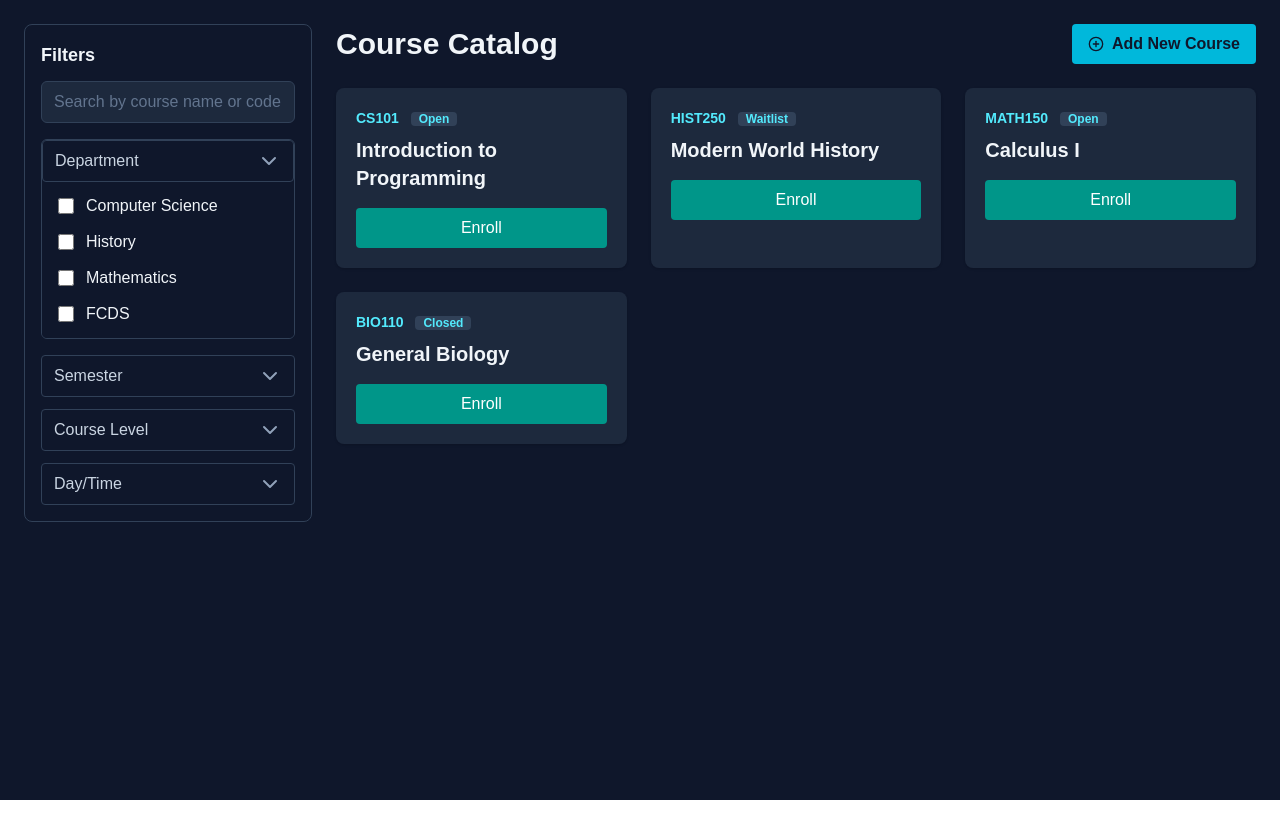
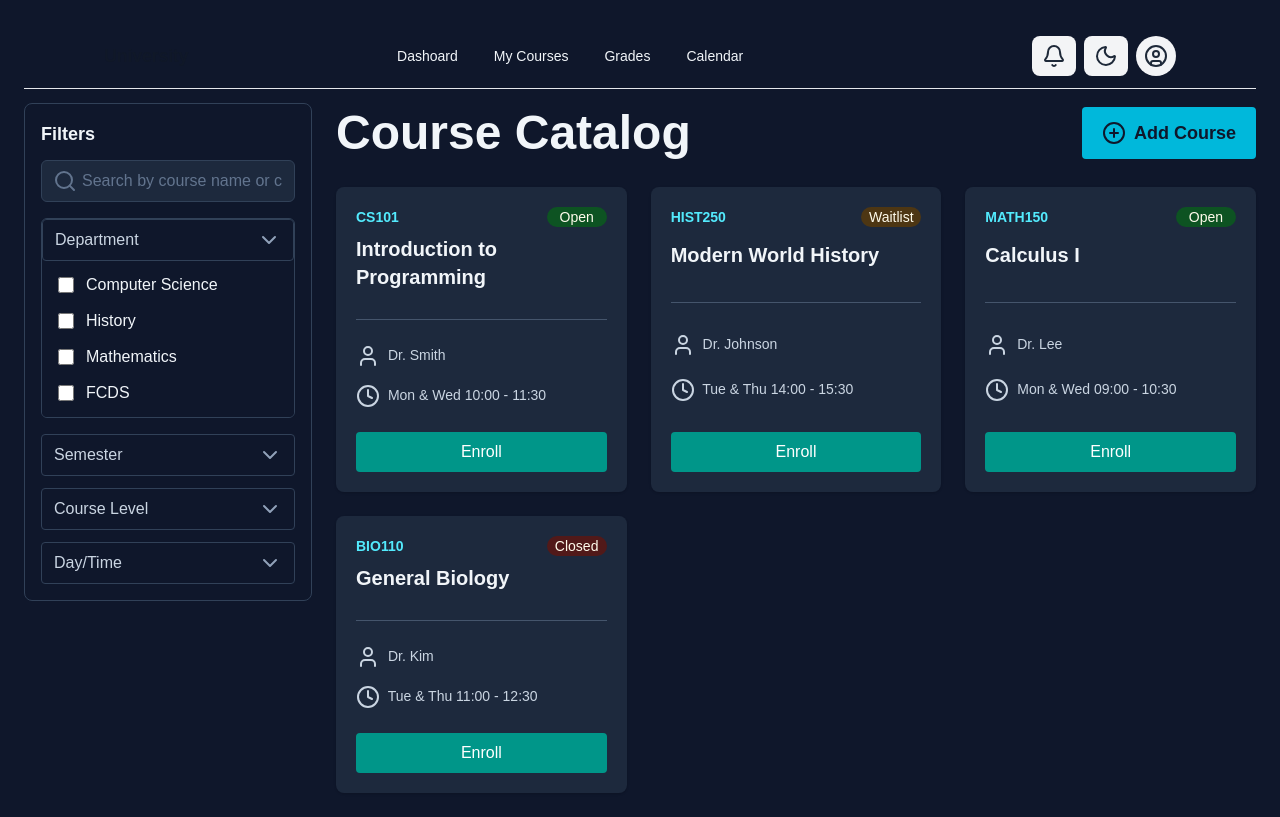
Before and after one commit to Assem-Elmasri/University-website, a Next.js app: page /courses in a window 1280 px wide. Built offline with nearby package versions, Linux system fonts and the light colour scheme.

Commit message:
feat(courses): enhance course management with detailed CourseCard and AddCourseButton, improve Filters with search icon, and add RegHeader for navigation

```diff
--- a/app/courses/AddCourseButton.tsx
+++ b/app/courses/AddCourseButton.tsx
@@ -4,9 +4,11 @@ import { PlusCircle } from "lucide-react";
 
 export default function AddCourseButton() {
   const [open, setOpen] = useState(false);
-  const [form, setForm] = useState({ code: "", });
+  const [form, setForm] = useState({ code: "" });
 
-  const handleChange = (e: React.ChangeEvent<HTMLInputElement | HTMLSelectElement>) => {
+  const handleChange = (
+    e: React.ChangeEvent<HTMLInputElement | HTMLSelectElement>
+  ) => {
     const { name, value } = e.target;
     setForm((p) => ({ ...p, [name]: value }));
   };
@@ -17,22 +19,26 @@ export default function AddCourseButton() {
     // 7ot el logic hena 3ashan t3ml add course //23taked momken nkhaleha enroll course bdal add corse
     console.log("Add course:", form);
     setOpen(false);
-    setForm({ code: ""});
+    setForm({ code: "" });
   };
 
   return (
     <>
       <button
         onClick={() => setOpen(true)}
-        className="bg-cyan-500 text-slate-900 px-4 py-2 rounded font-semibold hover:bg-cyan-600 flex items-center cursor-pointer"
+        className="bg-cyan-500 text-slate-900 rounded font-semibold hover:bg-cyan-600 flex items-center cursor-pointer
+                   px-3 py-1.5 text-sm md:px-4 md:py-2 md:text-base lg:px-5 lg:py-3 lg:text-lg transition-colors ml-0.5"
       >
-        <PlusCircle className="inline-block mr-2" size={16} />
-        Add New Course
+        <PlusCircle className="inline-block mr-2 w-4 h-4 md:w-5 md:h-5 lg:w-6 lg:h-6" />
+        Add Course
       </button>
 
       {open && (
         <div className="fixed inset-0 z-50 flex items-center justify-center">
-          <div className="absolute inset-0 bg-black/50" onClick={() => setOpen(false)} />
+          <div
+            className="absolute inset-0 bg-black/50"
+            onClick={() => setOpen(false)}
+          />
           <form
             onSubmit={handleSubmit}
             className="relative z-10 w-full max-w-md bg-slate-800 p-6 rounded shadow"
@@ -40,7 +46,7 @@ export default function AddCourseButton() {
             <h3 className="text-lg font-semibold mb-4">New Course</h3>
 
             {
-            //TODO add auto compltion or suggestion for course code
+              //TODO add auto compltion or suggestion for course code
             }
             <label className="block mb-2 text-sm">
               <span className="text-slate-300">Code</span>
@@ -53,12 +59,18 @@ export default function AddCourseButton() {
               />
             </label>
 
-
             <div className="flex justify-end gap-2">
-              <button type="button" onClick={() => setOpen(false)} className="px-3 py-2 rounded bg-slate-700">
+              <button
+                type="button"
+                onClick={() => setOpen(false)}
+                className="px-3 py-2 rounded bg-slate-700"
+              >
                 Cancel
               </button>
-              <button type="submit" className="px-3 py-2 rounded bg-cyan-500 text-slate-900">
+              <button
+                type="submit"
+                className="px-3 py-2 rounded bg-cyan-500 text-slate-900"
+              >
                 Add
               </button>
             </div>
--- a/app/courses/CourseCard.tsx
+++ b/app/courses/CourseCard.tsx
@@ -1,11 +1,19 @@
 "use client";
 
 import React from "react";
+import { User, Clock } from "lucide-react";
 
 export default function CourseCard({
   course,
 }: {
-  course: { id: number; code: string; title: string; status: string };
+  course: {
+    id: number;
+    code: string;
+    title: string;
+    status: string;
+    time: string;
+    doctor: string;
+  };
 }) {
   function handleEnroll(id: number) {
     //TODO add enroll logic
@@ -13,20 +21,37 @@ export default function CourseCard({
   }
 
   return (
-    <article className="bg-slate-800 rounded-lg p-5 shadow">
-      <div className="text-sm text-cyan-300 font-semibold">
-        {course.code}{" "}
-        <span className="ml-2 text-xs bg-slate-700 px-2 rounded">
-          {course.status}
-        </span>
+    <div className="bg-slate-800 rounded-lg p-5 shadow flex flex-col justify-between ">
+      <div className="text-sm text-cyan-300 flex justify-between">
+
+        <span className="font-semibold">{course.code}</span>
+
+        {course.status === "Open" ? (
+          <span className="bg-[#086319bb] text-amber-50 w-15 px-0.5 text-center rounded-full">{course.status}</span>
+        ) : course.status === "Closed" ? (
+          <span className="bg-[#511919] text-amber-50 w-15 px-0.5 text-center rounded-full">{course.status}</span>
+        ) : (
+          <span className="bg-[#5f3b06be] text-amber-50 w-15 px-0.5 text-center rounded-full">{course.status}</span>
+        )}
+
       </div>
-      <h2 className="mt-2 text-xl font-semibold">{course.title}</h2>
+      <h2 className="mt-2 mb-3 text-xl font-semibold">{course.title}</h2>
+      <hr className="mt-4 mb-4 border-slate-600" />
+      <p className="mt-2 mb-2 text-sm text-slate-300">
+        <User className="inline mr-1" /> {course.doctor}
+      </p>
+      <p className="mt-2 mb-2 text-sm text-slate-300">
+        <Clock className="inline mr-1" /> {course.time}
+      </p>
+
+      {
       <button
         onClick={() => handleEnroll(course.id)}
         className="mt-4 w-full bg-teal-600 text-white py-2 rounded hover:bg-teal-700 cursor-pointer"
       >
         Enroll
       </button>
-    </article>
+    }
+    </div>
   );
 }
--- a/app/courses/Filters.tsx
+++ b/app/courses/Filters.tsx
@@ -1,6 +1,6 @@
 "use client";
 import React, { useState } from "react";
-import { ChevronDown, ChevronUp } from "lucide-react";
+import { ChevronDown, ChevronUp, Search } from "lucide-react";
 export default function Filters() {
   const [q, setQ] = useState("");
 
@@ -43,12 +43,16 @@ export default function Filters() {
               //TODO adding filtering functionality like filtering or collapsing the filter boxs
             }
           <div className="mb-4">
-            <input
-              value={q}
-              onChange={(e) => setQ(e.target.value)}
-              placeholder="Search by course name or code"
-              className="w-full rounded-md bg-slate-800 border border-slate-700 px-3 py-2 text-slate-300 placeholder-slate-500"
-            />
+            <div className="relative">
+              <Search className="absolute left-3 top-1/2 -translate-y-1/2 text-slate-500" />
+              <input
+                value={q}
+                onChange={(e) => setQ(e.target.value)}
+                placeholder="Search by course name or code"
+                className="w-full pl-10 rounded-md bg-slate-800 border border-slate-700 px-3 py-2 text-slate-300 placeholder-slate-500"
+              />
+
+            </div>
           </div>
 
           <div className="mb-4">
--- a/app/courses/page.tsx
+++ b/app/courses/page.tsx
@@ -1,23 +1,13 @@
 import CourseCard from "./CourseCard";
 import AddCourseButton from "./AddCourseButton";
 import Filters from "./Filters";
-
+import RegHeader from "../../components/RegHeader";
 export default function CoursesPage() {
   const courses = [
-    {
-      id: 1,
-      code: "CS101",
-      title: "Introduction to Programming",
-      status: "Open",
-    },
-    {
-      id: 2,
-      code: "HIST250",
-      title: "Modern World History",
-      status: "Waitlist",
-    },
-    { id: 3, code: "MATH150", title: "Calculus I", status: "Open" },
-    { id: 4, code: "BIO110", title: "General Biology", status: "Closed" },
+    {id: 1, code: "CS101", title: "Introduction to Programming", status: "Open", time: "Mon & Wed 10:00 - 11:30",doctor: "Dr. Smith"},
+    {id: 2, code: "HIST250", title: "Modern World History", status: "Waitlist", time: "Tue & Thu 14:00 - 15:30", doctor: "Dr. Johnson"},
+    { id: 3, code: "MATH150", title: "Calculus I", status: "Open", time: "Mon & Wed 09:00 - 10:30", doctor: "Dr. Lee" },
+    { id: 4, code: "BIO110", title: "General Biology", status: "Closed", time: "Tue & Thu 11:00 - 12:30", doctor: "Dr. Kim" },
   ];
 
   return (
@@ -25,6 +15,7 @@ export default function CoursesPage() {
       {
         //TODO add Header for courses page
       }
+      <RegHeader />
 
       <div className="max-w-7xl mx-auto">
         <div className="flex flex-col lg:flex-row gap-6">
@@ -33,9 +24,13 @@ export default function CoursesPage() {
             <Filters />
           </div>
           <div className="max-w-7xl mx-auto">
-            <header className="mb-6 flex items-center justify-between">
-              <h1 className="text-3xl font-bold">Course Catalog</h1>
-              <AddCourseButton />
+            <header className="mb-6 flex sm:flex-row items-start sm:items-center justify-between gap-4">
+              <h1 className="text-2xl sm:text-3xl md:text-4xl lg:text-5xl font-bold leading-tight">
+                Course Catalog
+              </h1>
+              <div className="flex items-center gap-3 shrink-0">
+                <AddCourseButton />
+              </div>
             </header>
 
             {/* =========== Courses grid ============= */}
--- /dev/null
+++ b/components/RegHeader.jsx
@@ -0,0 +1,74 @@
+"use client";
+import { Moon, Sun, Bell, UserCircle } from "lucide-react";
+import { useApp } from "../context/AppContext";
+import React from "react";
+
+const Header = () => {
+  const { theme, setTheme } = useApp();
+  function toggleTheme() {
+    if (document.documentElement.classList.contains("dark")) {
+      document.documentElement.classList.remove("dark");
+      localStorage.theme = "light";
+      setTheme("light");
+    } else {
+      document.documentElement.classList.add("dark");
+      localStorage.theme = "dark";
+      setTheme("dark");
+    }
+    console.log(theme);
+  }
+
+  return (
+    <header className="flex items-center justify-between whitespace-nowrap border-b border-solid border-gray-200 dark:border-b-[#224249] px-2 sm:px-6 md:px-20 py-3 mb-3.5 ">
+        <div className="flex items-center gap-2 sm:gap-4 text-gray-900 dark:text-white">
+          <h2 className="text-base sm:text-lg font-bold leading-tight tracking-[-0.015em]">
+            University
+          </h2>
+        </div>
+          <nav className="hidden lg:flex items-center gap-4 xl:gap-9">
+            <a
+              className="text-sm font-medium leading-normal hover:text-primary transition-colors hover:font-bold"
+              href="#"
+            >
+              Dashoard
+            </a>
+            <a
+              className="text-sm font-medium leading-normal hover:text-primary transition-colors hover:font-bold"
+              href="#"
+            >
+              My Courses
+            </a>
+            <a
+              className="text-sm font-medium leading-normal hover:text-primary transition-colors hover:font-bold"
+              href="#"
+            >
+              Grades
+            </a>
+            <a
+              className="text-sm font-medium leading-normal hover:text-primary transition-colors mr-20 hover:font-bold"
+              href="#"
+            >
+              Calendar
+            </a>
+          </nav>
+
+      <div className="flex items-center gap-2 md:gap-4">
+        <div className="flex gap-2">
+          <button className="hidden sm:flex  cursor-pointer items-center justify-center overflow-hidden rounded-lg h-10  bg-gray-100 dark:bg-[#224249] text-gray-800 dark:text-white gap-2 text-sm font-bold leading-normal tracking-[0.015em] min-w-0 px-2.5 hover:bg-gray-200 dark:hover:bg-[#315f68] transition-colors">
+            <span className="truncate"><Bell /></span>
+          </button>
+          <button className="flex max-w-[480px] cursor-pointer items-center justify-center overflow-hidden rounded-lg h-10 bg-gray-100 dark:bg-[#224249] text-gray-800 dark:text-white gap-2 text-sm font-bold leading-normal tracking-[0.015em] min-w-0 px-2.5 hover:bg-gray-200 dark:hover:bg-[#315f68] transition-colors">
+            <span className="material-symbols-outlined" onClick={toggleTheme}>
+              {theme === "light" ? <Moon /> : <Sun />}
+            </span>
+          </button>
+          <button className="hidden max-w-[480px] sm:flex  cursor-pointer items-center justify-center rounded-full   bg-gray-100 dark:bg-[#224249] text-gray-800 dark:text-white gap-2 text-sm font-bold leading-normal tracking-[0.015em] min-w-0 hover:bg-gray-200 dark:hover:bg-[#315f68] transition-colors">
+            <span className="truncate"><UserCircle className="w-10"/></span>
+          </button>
+        </div>
+      </div>
+    </header>
+  );
+};
+
+export default Header;
```
